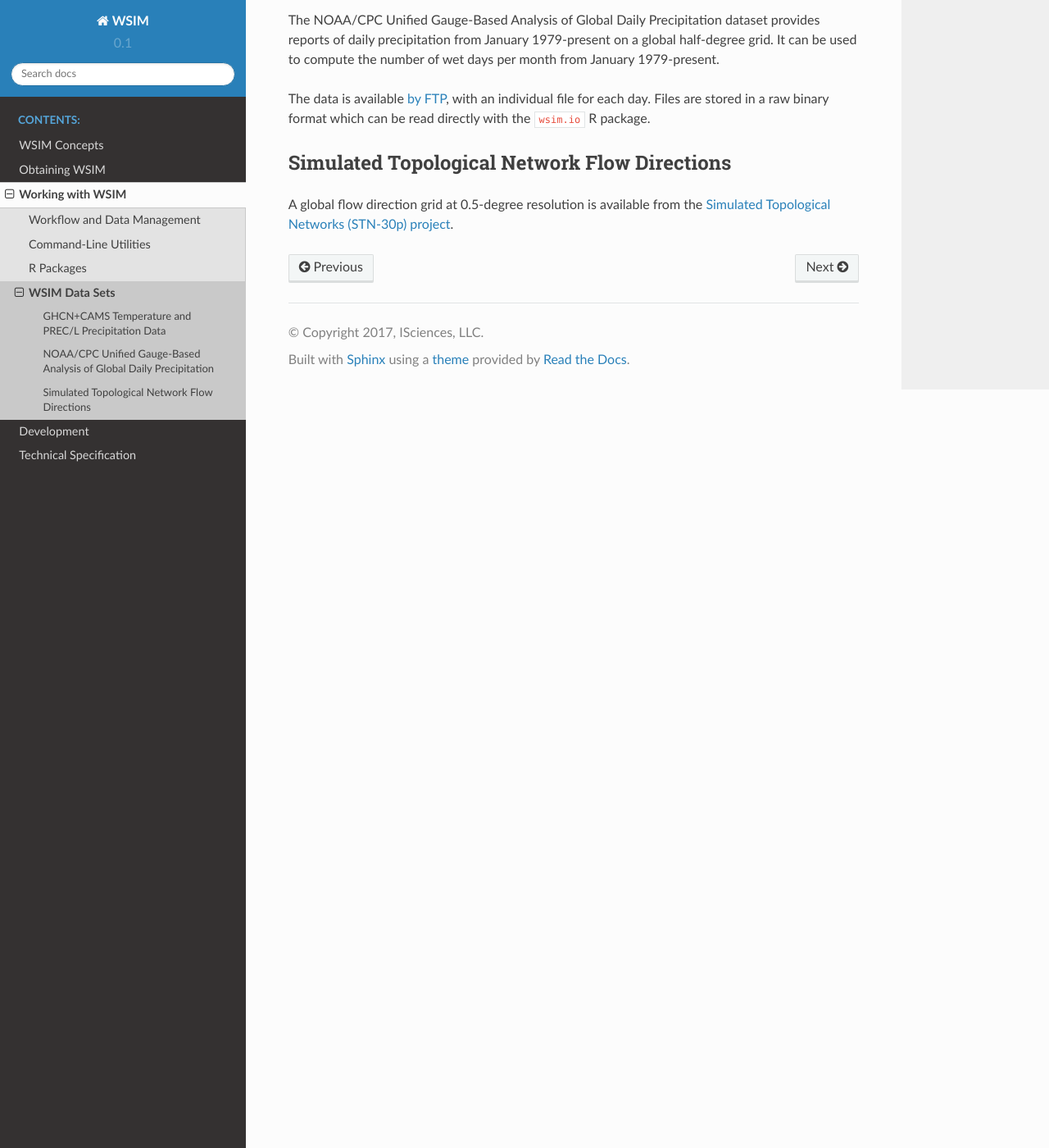
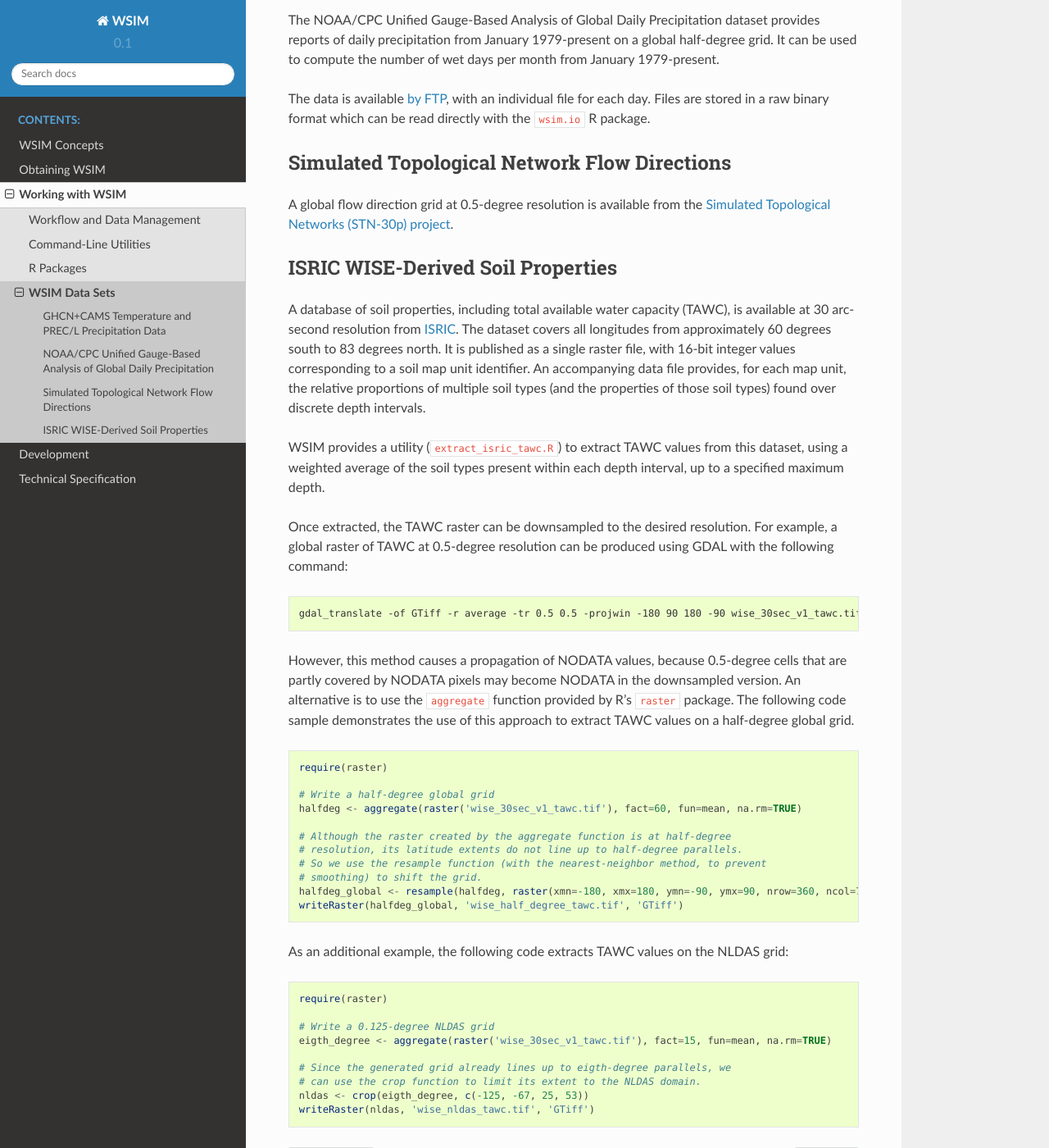
Before and after one commit to isciences/wsim, a Sphinx documentation site: the page built from docs/working/data_sets.rst, in a window 1280 px wide and 1400 px high, scrolled down 1040 px. Shown: the whole window at 82% size. Built offline with Sphinx 7.4.7 and the Read the Docs theme 2.0.0, drawn with Linux system fonts in a browser that asks for light colours.

Commit message:
Document usage of ISRIC soils dataset

```diff
--- a/docs/spelling_wordlist.txt
+++ b/docs/spelling_wordlist.txt
@@ -13,6 +13,7 @@ dataset
 datasets
 disaggregate
 docopt
+downsampled
 evapotranspiration
 filename
 filenames
--- a/docs/working/data_sets.rst
+++ b/docs/working/data_sets.rst
@@ -48,3 +48,52 @@ Simulated Topological Network Flow Directions
 ---------------------------------------------
 
 A global flow direction grid at 0.5-degree resolution is available from the `Simulated Topological Networks (STN-30p) project <http://www.wsag.unh.edu/Stn-30/stn-30.html>`_.
+
+ISRIC WISE-Derived Soil Properties
+----------------------------------
+
+A database of soil properties, including total available water capacity (TAWC), is available at 30 arc-second resolution from `ISRIC <http://data.isric.org/geonetwork/srv/eng/catalog.search;jsessionid=A84EFD2FD6E854EE80FC5268239F134D#/metadata/dc7b283a-8f19-45e1-aaed-e9bd515119bc>`_.
+The dataset covers all longitudes from approximately 60 degrees south to 83 degrees north.
+It is published as a single raster file, with 16-bit integer values corresponding to a soil map unit identifier.
+An accompanying data file provides, for each map unit, the relative proportions of multiple soil types (and the properties of those soil types) found over discrete depth intervals.
+
+WSIM provides a utility (``extract_isric_tawc.R``) to extract TAWC values from this dataset, using a weighted average of the soil types present within each depth interval, up to a specified maximum depth.
+
+Once extracted, the TAWC raster can be downsampled to the desired resolution.
+For example, a global raster of TAWC at 0.5-degree resolution can be produced using GDAL with the following command:
+
+.. code-block:: console
+
+    gdal_translate -of GTiff -r average -tr 0.5 0.5 -projwin -180 90 180 -90 wise_30sec_v1_tawc.tif wise_half_degree_tawc.tif
+
+However, this method causes a propagation of NODATA values, because 0.5-degree cells that are partly covered by NODATA pixels may become NODATA in the downsampled version.
+An alternative is to use the ``aggregate`` function provided by R's ``raster`` package.
+The following code sample demonstrates the use of this approach to extract TAWC values on a half-degree global grid.
+
+.. code-block:: R
+
+   require(raster)
+
+   # Write a half-degree global grid
+   halfdeg <- aggregate(raster('wise_30sec_v1_tawc.tif'), fact=60, fun=mean, na.rm=TRUE)
+
+   # Although the raster created by the aggregate function is at half-degree
+   # resolution, its latitude extents do not line up to half-degree parallels.
+   # So we use the resample function (with the nearest-neighbor method, to prevent
+   # smoothing) to shift the grid.
+   halfdeg_global <- resample(halfdeg, raster(xmn=-180, xmx=180, ymn=-90, ymx=90, nrow=360, ncol=720), method='ngb')
+   writeRaster(halfdeg_global, 'wise_half_degree_tawc.tif', 'GTiff')
+
+As an additional example, the following code extracts TAWC values on the NLDAS grid:
+
+.. code-block:: R
+
+   require(raster)
+
+   # Write a 0.125-degree NLDAS grid
+   eigth_degree <- aggregate(raster('wise_30sec_v1_tawc.tif'), fact=15, fun=mean, na.rm=TRUE)
+
+   # Since the generated grid already lines up to eigth-degree parallels, we
+   # can use the crop function to limit its extent to the NLDAS domain.
+   nldas <- crop(eigth_degree, c(-125, -67, 25, 53))
+   writeRaster(nldas, 'wise_nldas_tawc.tif', 'GTiff')
```
